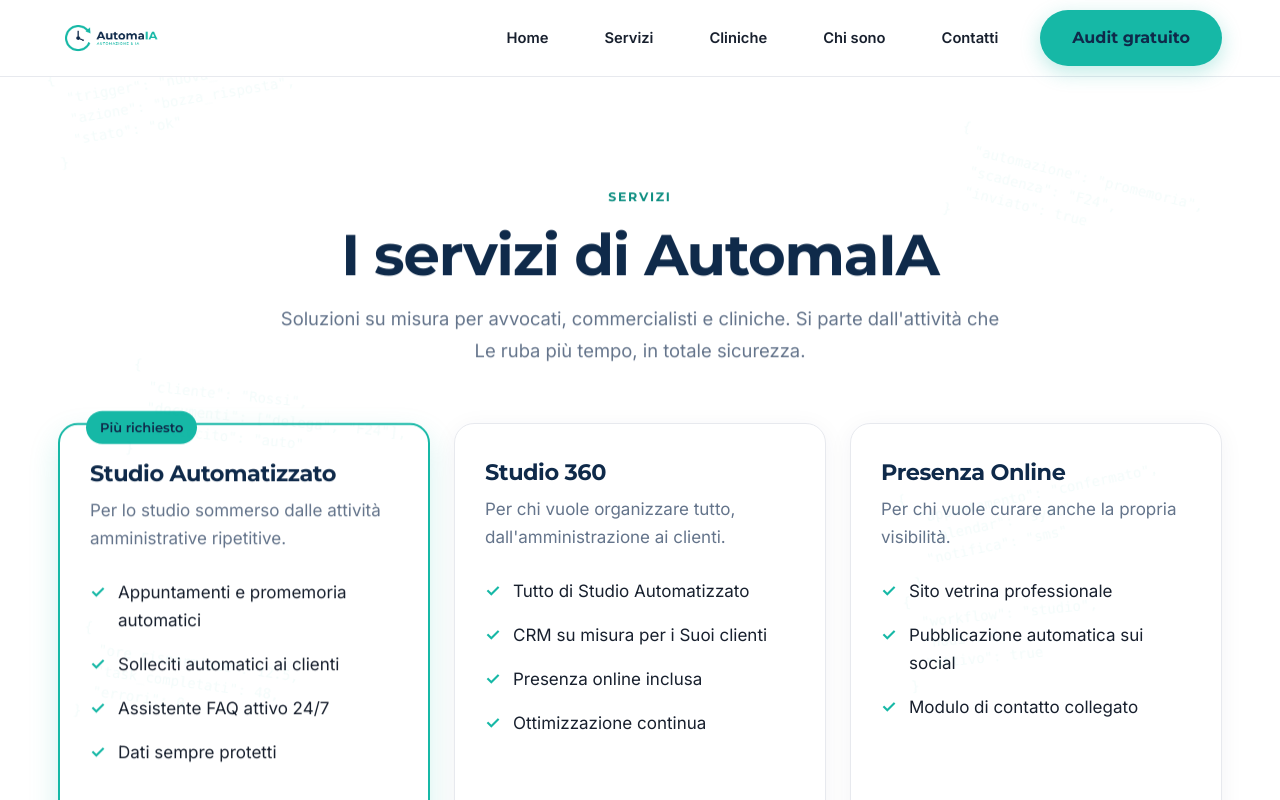
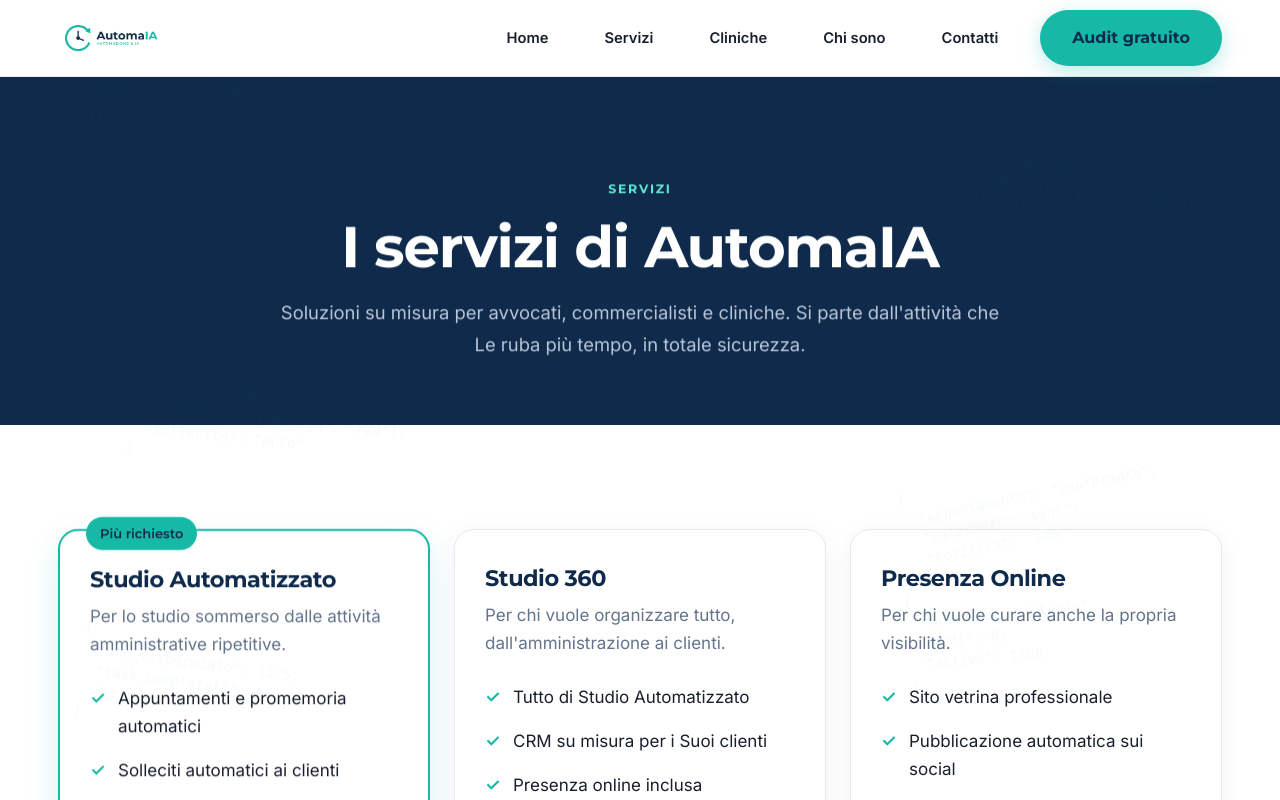
Before and after one commit to hatemchebbi527-dev/no_code-Projects, a Next.js app in the folder agence-ia/site/automaia-web/: page /servizi in a window 1280 px wide. Shown: the top 800 px of the page. Built offline with nearby package versions, Linux system fonts and the light colour scheme.

Commit message:
Update page metadata and improve layout

```diff
--- a/agence-ia/site/automaia-web/app/servizi/page.js
+++ b/agence-ia/site/automaia-web/app/servizi/page.js
@@ -4,25 +4,37 @@ import Reveal from "@/components/Reveal";
 import styles from "./servizi.module.css";
 
 export const metadata = {
-  title: "Servizi — AutomaIA",
+  title: "Servizi di automazione per studi professionali",
   description:
-    "Automazione su misura per avvocati, commercialisti e cliniche: appuntamenti, solleciti, assistente FAQ, CRM e presenza online.",
+    "Automazioni su misura per avvocati, commercialisti e cliniche: appuntamenti automatici, solleciti, assistente FAQ 24/7, CRM e presenza online.",
+  alternates: { canonical: "/servizi" },
+  openGraph: {
+    title: "Servizi di automazione per studi professionali",
+    description:
+      "Appuntamenti automatici, solleciti, assistente FAQ 24/7 e presenza online — su misura per il Suo studio.",
+    url: "/servizi",
+  },
 };
 
 export default function ServiziPage() {
   return (
-    <section className="section">
-      <div className="container">
-        <div className="title-block center">
+    <>
+      {/* HERO scuro */}
+      <section className="section--dark" style={{ padding: "96px 0 64px" }}>
+        <div className="container center" style={{ maxWidth: 820 }}>
           <Reveal>
             <span className="eyebrow">Servizi</span>
             <h1>{servizi.intro.title}</h1>
-            <p className="lead mt-16" style={{ margin: "16px auto 0" }}>
+            <p className="lead mt-24" style={{ margin: "18px auto 0" }}>
               {servizi.intro.text}
             </p>
           </Reveal>
         </div>
+      </section>
 
+      {/* OFFERTE */}
+      <section className="section">
+        <div className="container">
           <div className={`grid-3 ${styles.griglia}`}>
             {servizi.offerte.map((o, i) => (
               <Reveal key={i} delay={i * 120}>
@@ -49,5 +61,6 @@ export default function ServiziPage() {
           </div>
         </div>
       </section>
+    </>
   );
 }
```
Lines whose indentation alone changed are shown as unchanged.
